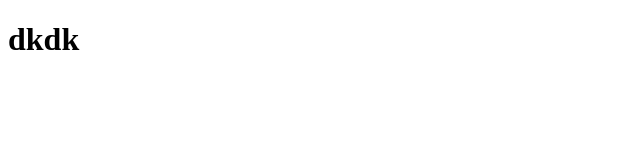
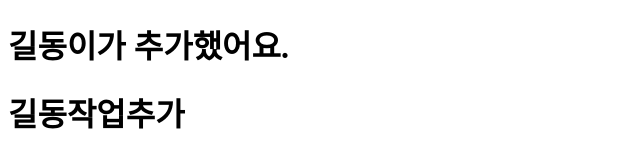
Before and after one commit to estudy77/semi01, a plain HTML site: page index.html in a window 1280 px wide. Shown: the whole page, without its empty margins (0-640 px from the left). Drawn offline with Linux system fonts and the light colour scheme.

Commit message:
길동이2

```diff
--- a/index.html
+++ b/index.html
@@ -7,7 +7,8 @@
 </head>
 <body>
 
-    <h1>dkdk</h1>
+    <h1>길동이가 추가했어요.</h1>
+    <h1>길동작업추가</h1>
 
 </body>
 </html>
```
